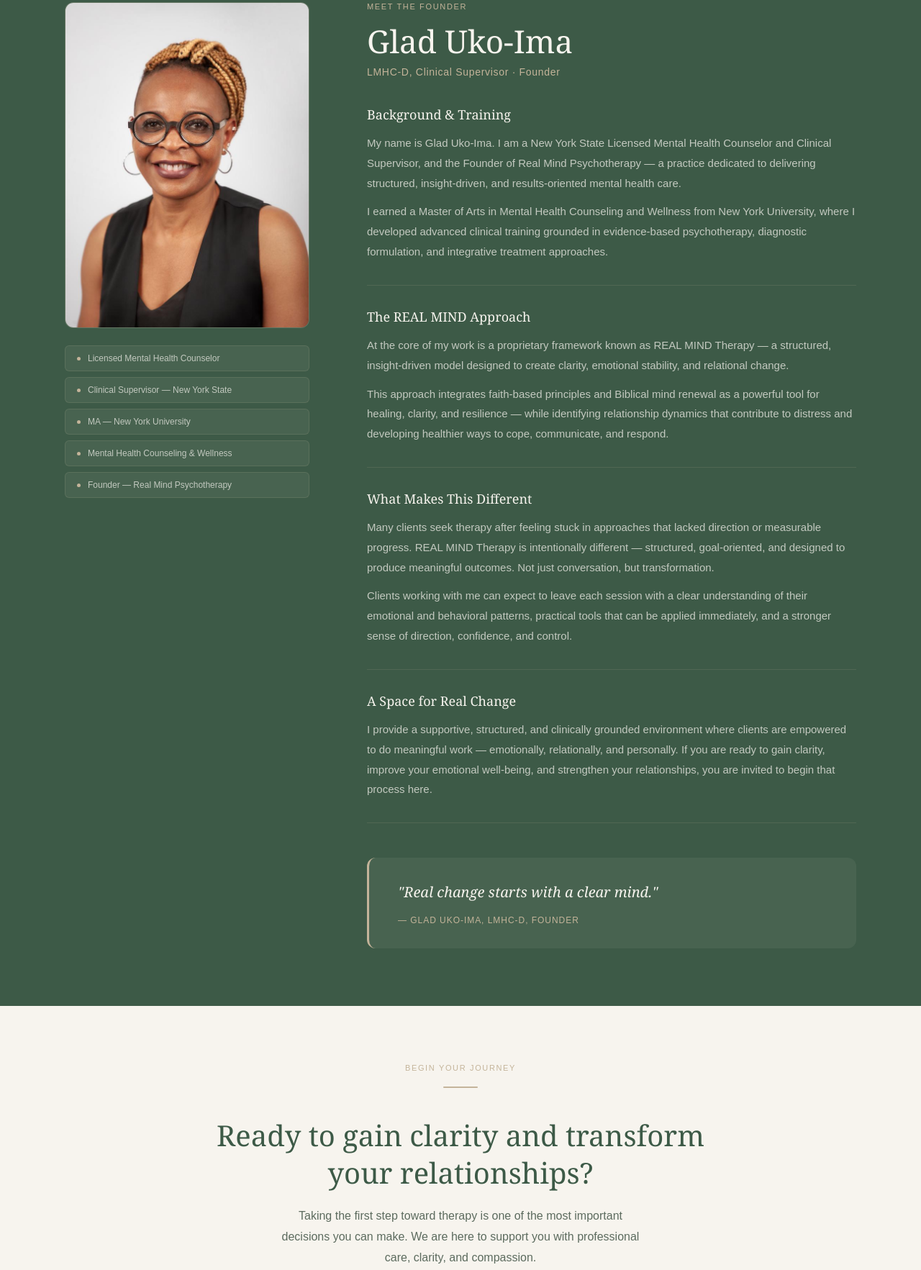
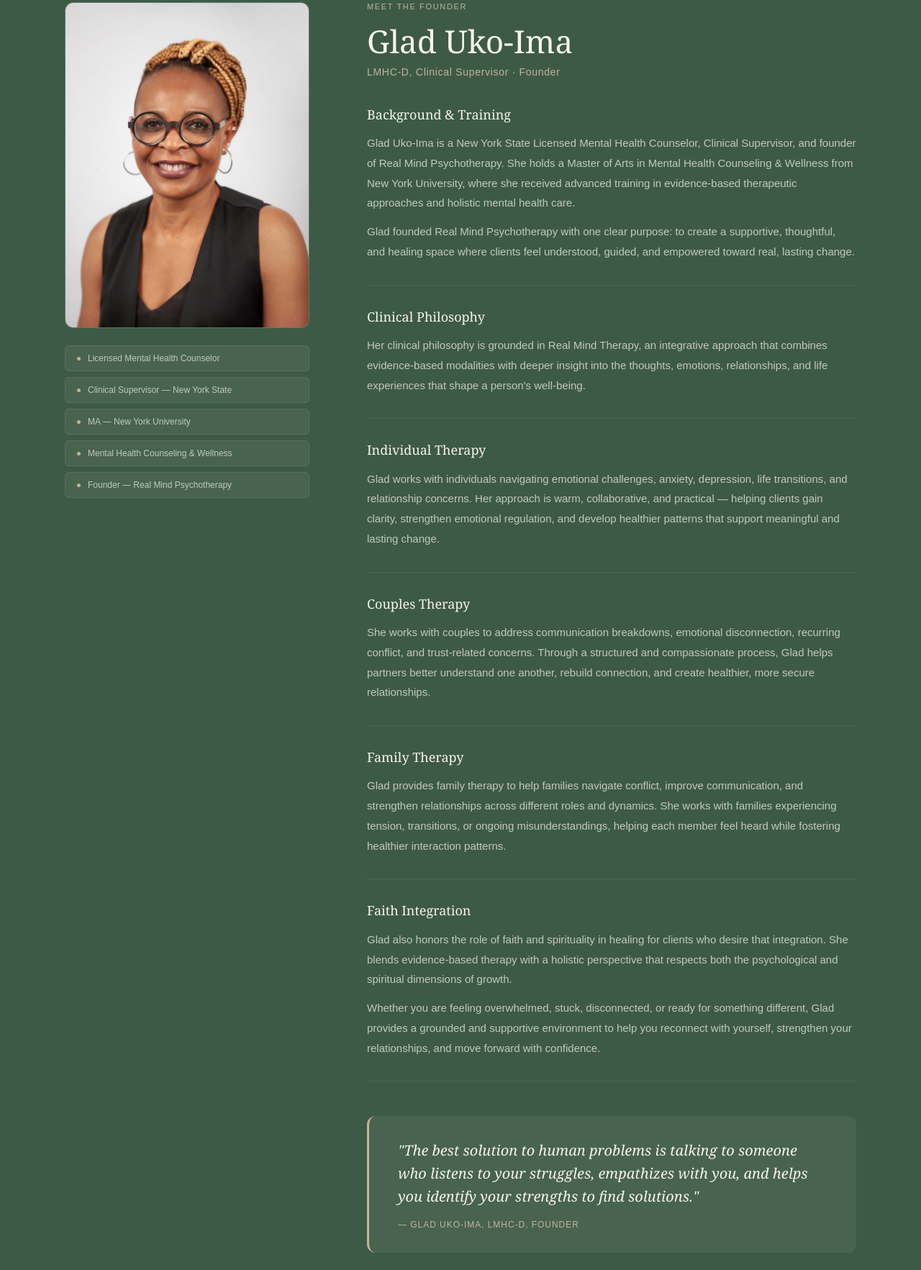
Before and after one commit to adisher/realmind, a website: page about.html in a window 1280 px wide. Shown: the part 1559-3324 px from the top of the page at 72% size. Drawn offline with Linux system fonts and the light colour scheme.

Commit message:
another commit

```diff
--- a/about.html
+++ b/about.html
@@ -520,40 +520,51 @@
           <div class="rm-founder-title">LMHC-D, Clinical Supervisor · Founder</div>
           <div class="rm-founder-bio-block">
             <div class="rm-founder-bio-heading">Background & Training</div>
-            <p class="rm-founder-bio-body">My name is Glad Uko-Ima. I am a New York State Licensed Mental Health
-              Counselor and Clinical Supervisor, and the Founder of Real Mind Psychotherapy — a practice dedicated to
-              delivering structured, insight-driven, and results-oriented mental health care.</p>
-            <p class="rm-founder-bio-body">I earned a Master of Arts in Mental Health Counseling and Wellness from New
-              York University, where I developed advanced clinical training grounded in evidence-based psychotherapy,
-              diagnostic formulation, and integrative treatment approaches.</p>
+            <p class="rm-founder-bio-body">Glad Uko-Ima is a New York State Licensed Mental Health Counselor, Clinical Supervisor,
+              and founder of Real Mind Psychotherapy. She holds a Master of Arts in Mental Health Counseling & Wellness from New
+              York University, where she received advanced training in evidence-based therapeutic approaches and holistic mental
+              health care.</p>
+            <p class="rm-founder-bio-body">Glad founded Real Mind Psychotherapy with one clear purpose: to create a supportive,
+              thoughtful, and healing space where clients feel understood, guided, and empowered toward real, lasting change.</p>
           </div>
           <div class="rm-founder-bio-block">
-            <div class="rm-founder-bio-heading">The REAL MIND Approach</div>
-            <p class="rm-founder-bio-body">At the core of my work is a proprietary framework known as REAL MIND Therapy
-              — a structured, insight-driven model designed to create clarity, emotional stability, and relational
-              change.</p>
-            <p class="rm-founder-bio-body">This approach integrates faith-based principles and Biblical mind renewal as
-              a powerful tool for healing, clarity, and resilience — while identifying relationship dynamics that
-              contribute to distress and developing healthier ways to cope, communicate, and respond.</p>
+            <div class="rm-founder-bio-heading">Clinical Philosophy</div>
+            <p class="rm-founder-bio-body">Her clinical philosophy is grounded in Real Mind Therapy, an integrative approach that
+              combines evidence-based modalities with deeper insight into the thoughts, emotions, relationships, and life
+              experiences that shape a person's well-being.</p>
           </div>
           <div class="rm-founder-bio-block">
-            <div class="rm-founder-bio-heading">What Makes This Different</div>
-            <p class="rm-founder-bio-body">Many clients seek therapy after feeling stuck in approaches that lacked
-              direction or measurable progress. REAL MIND Therapy is intentionally different — structured,
-              goal-oriented, and designed to produce meaningful outcomes. Not just conversation, but transformation.</p>
-            <p class="rm-founder-bio-body">Clients working with me can expect to leave each session with a clear
-              understanding of their emotional and behavioral patterns, practical tools that can be applied immediately,
-              and a stronger sense of direction, confidence, and control.</p>
+            <div class="rm-founder-bio-heading">Individual Therapy</div>
+            <p class="rm-founder-bio-body">Glad works with individuals navigating emotional challenges, anxiety, depression, life
+              transitions, and relationship concerns. Her approach is warm, collaborative, and practical — helping clients gain
+              clarity, strengthen emotional regulation, and develop healthier patterns that support meaningful and lasting change.
+            </p>
           </div>
           <div class="rm-founder-bio-block">
-            <div class="rm-founder-bio-heading">A Space for Real Change</div>
-            <p class="rm-founder-bio-body">I provide a supportive, structured, and clinically grounded environment where
-              clients are empowered to do meaningful work — emotionally, relationally, and personally. If you are ready
-              to gain clarity, improve your emotional well-being, and strengthen your relationships, you are invited to
-              begin that process here.</p>
+            <div class="rm-founder-bio-heading">Couples Therapy</div>
+            <p class="rm-founder-bio-body">She works with couples to address communication breakdowns, emotional disconnection,
+              recurring conflict, and trust-related concerns. Through a structured and compassionate process, Glad helps partners
+              better understand one another, rebuild connection, and create healthier, more secure relationships.</p>
+          </div>
+          <div class="rm-founder-bio-block">
+            <div class="rm-founder-bio-heading">Family Therapy</div>
+            <p class="rm-founder-bio-body">Glad provides family therapy to help families navigate conflict, improve communication,
+              and strengthen relationships across different roles and dynamics. She works with families experiencing tension,
+              transitions, or ongoing misunderstandings, helping each member feel heard while fostering healthier interaction
+              patterns.</p>
+          </div>
+          <div class="rm-founder-bio-block">
+            <div class="rm-founder-bio-heading">Faith Integration</div>
+            <p class="rm-founder-bio-body">Glad also honors the role of faith and spirituality in healing for clients who desire
+              that integration. She blends evidence-based therapy with a holistic perspective that respects both the psychological
+              and spiritual dimensions of growth.</p>
+            <p class="rm-founder-bio-body">Whether you are feeling overwhelmed, stuck, disconnected, or ready for something
+              different, Glad provides a grounded and supportive environment to help you reconnect with yourself, strengthen your
+              relationships, and move forward with confidence.</p>
           </div>
           <div class="rm-founder-quote" data-animate="scale" data-delay="0">
-            <div class="rm-founder-quote-text">"Real change starts with a clear mind."</div>
+            <div class="rm-founder-quote-text">"The best solution to human problems is talking to someone who listens to your
+              struggles, empathizes with you, and helps you identify your strengths to find solutions."</div>
             <div class="rm-founder-quote-attr">— Glad Uko-Ima, LMHC-D, Founder</div>
           </div>
         </div>
```
Also changed, not shown: meet-the-team.html (+46 -17 lines).
